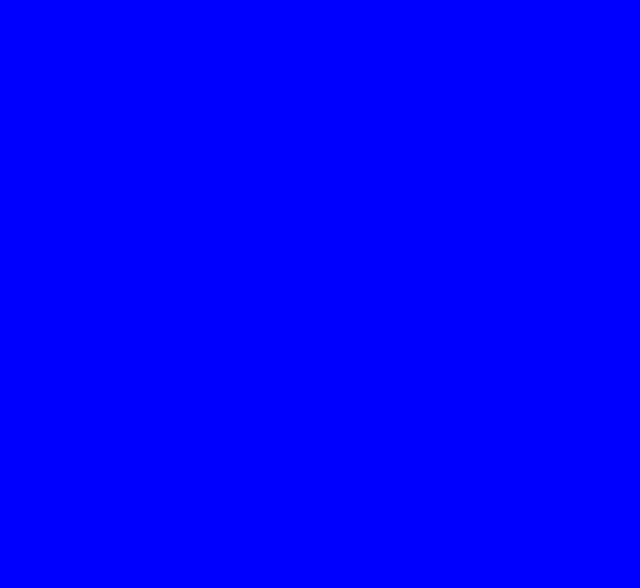
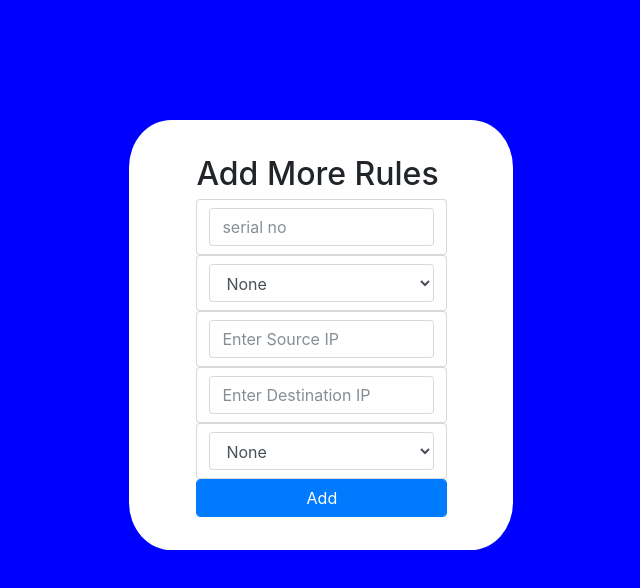
Before and after one commit to akash-karwande/userDashboard, an Angular app: page /dashboard/rules in a window 1280 px wide. Before the commit this address led to /. Shown: the top 588 px of the page, without its empty margins (293-933 px from the left). Built offline with nearby package versions, Linux system fonts and the light colour scheme.

Commit message:
ip validator added

```diff
--- a/src/app/app-routing.module.ts
+++ b/src/app/app-routing.module.ts
@@ -4,12 +4,15 @@ import { DashboardComponent } from './dashboard/dashboard.component';
 import { LogoutComponent } from './logout/logout.component';
 import { LoginComponent } from './login/login.component';
 import { UploadComponent } from './upload/upload.component';
+import { RulesComponent } from './rules/rules.component';
+
 const routes: Routes = [
 
 	{ path: '', component: LoginComponent },
 	{ path: 'dashboard', component: DashboardComponent },
 	{ path: 'logout', component: LogoutComponent},
-	{ path: 'dashboard/upload', component: UploadComponent}
+	{ path: 'dashboard/upload', component: UploadComponent},
+	{ path: 'dashboard/rules', component: RulesComponent}
 ];
 
 @NgModule({
--- a/src/app/app.module.ts
+++ b/src/app/app.module.ts
@@ -10,6 +10,7 @@ import { LoginComponent } from './login/login.component';
 import { LogoutComponent } from './logout/logout.component';
 import { DashboardComponent } from './dashboard/dashboard.component';
 import { UploadComponent } from './upload/upload.component';
+import { RulesComponent } from './rules/rules.component';
 
 @NgModule({
   declarations: [
@@ -17,7 +18,8 @@ import { UploadComponent } from './upload/upload.component';
     LoginComponent,
     LogoutComponent,
     DashboardComponent,
-    UploadComponent
+    UploadComponent,
+    RulesComponent
   ],
   imports: [
     BrowserModule,
--- a/src/app/dashboard/dashboard.component.html
+++ b/src/app/dashboard/dashboard.component.html
@@ -18,7 +18,7 @@
 	<div class="container-fluid">
 	<div class="row one">
 		<div class="col-md-4">
-			<i class="fa fa-plus-square"> Add More Rule</i>
+			<i class="fa fa-plus-square" routerLink="rules"> Add More Rule</i>
 		</div>
 		<div class="col-md-4 center">
 			<p class="red">All Columns Mandatory</p>
@@ -63,9 +63,13 @@
 		</div>
 		<div class="col-md-2">
 			<input class="form-control" type="text" placeholder="Enter Source IP" formControlName="sourceIP">
+				<div *ngIf="dashboardForm.controls['sourceIP'].errors && !dashboardForm.controls['sourceIP'].pristine" class="error-msg"><p class="red">invalid ip</p>
+		        </div>
 		</div>
 		<div class="col-md-2">
 			<input type="text" class="form-control" placeholder="Enter Destination IP" formControlName="destinationIP">
+				<div *ngIf="dashboardForm.controls['destinationIP'].errors && !dashboardForm.controls['destinationIP'].pristine" class="error-msg"><p class="red">invalid ip</p>
+		        </div>
 		</div>
 		<div class="col-md-2">
 			<select class="form-control" formControlName="accessType">
--- a/src/app/dashboard/dashboard.component.ts
+++ b/src/app/dashboard/dashboard.component.ts
@@ -18,8 +18,8 @@ export class DashboardComponent implements OnInit {
 
   	this.dashboardForm = this.fb.group({
             protocol: ['', Validators.compose([Validators.required])],
-            sourceIP: ['', Validators.compose([Validators.required, Validators.pattern('\b\d{1,3}\.\d{1,3}\.\d{1,3}\.\d{1,3}\b')])],
-            destinationIP: ['', Validators.compose([Validators.required, Validators.pattern('\b\d{1,3}\.\d{1,3}\.\d{1,3}\.\d{1,3}\b')])],
+            sourceIP: ['', Validators.compose([Validators.required, Validators.pattern('^((25[0-5]|2[0-4][0-9]|1[0-9][0-9]|[1-9]?[0-9])\.){3}(25[0-5]|2[0-4][0-9]|1[0-9][0-9]|[1-9]?[0-9])$')])],
+            destinationIP: ['', Validators.compose([Validators.required, Validators.pattern('^((25[0-5]|2[0-4][0-9]|1[0-9][0-9]|[1-9]?[0-9])\.){3}(25[0-5]|2[0-4][0-9]|1[0-9][0-9]|[1-9]?[0-9])$')])],
             accessType: ['', Validators.compose([Validators.required])],
             id: ['', Validators.compose([Validators.required])]
   });
--- a/src/app/login/login.component.html
+++ b/src/app/login/login.component.html
@@ -12,7 +12,7 @@
 		     </div>
 		</div>
 		<div class="form-group">
-			<button (click)="onLogin()" [disabled]="!loginForm.valid" routerLink="dashboard" class="btn btn-primary" type="button">Login</button>
+			<button (click)="onLogin()" [disabled]="!loginForm.valid" class="btn btn-primary" type="submit">Login</button>
 		</div>
 	</form>
 </div>
--- a/src/app/login/login.component.ts
+++ b/src/app/login/login.component.ts
@@ -1,5 +1,8 @@
 import { Component, OnInit } from '@angular/core';
 import { FormBuilder, FormGroup, Validators } from '@angular/forms';
+import { Router } from '@angular/router';
+
+
 @Component({
   selector: 'app-login',
   templateUrl: './login.component.html',
@@ -7,8 +10,10 @@ import { FormBuilder, FormGroup, Validators } from '@angular/forms';
 })
 export class LoginComponent implements OnInit {
 	 loginForm: FormGroup;
+   public user:any;
+   public password:any;
 
-  constructor(private fb: FormBuilder) { }
+  constructor(private fb: FormBuilder, private router: Router) { }
 
   ngOnInit() {
 
@@ -17,11 +22,18 @@ export class LoginComponent implements OnInit {
             password: ['', Validators.compose([Validators.required, Validators.minLength(5)])]
   });
 
+    this.user= localStorage.setItem('email', 'ak@gmail.com');
+    this.password= localStorage.setItem('password','qwerty');
+
+
+
 
   }
 
   onLogin() {
-  	localStorage.setItem('userInfo', JSON.stringify(this.loginForm.value));
+    if((localStorage.getItem('email') == this.loginForm.value.email) && (localStorage.getItem('password') == this.loginForm.value.password)){
+      this.router.navigate(['dashboard']);
+    }
   }
 
 
--- /dev/null
+++ b/src/app/rules/rules.component.css
@@ -0,0 +1,13 @@
+.container.col-md-6 {
+	background-color: #fff;
+	position: fixed;
+	top: 15%;
+	left: 33%;
+	padding: 36px 36px 33px 67px;
+	width: 30%;
+	border-radius: 11%;
+}
+.red {
+	color: red;
+	font-size: 12px;
+}
--- /dev/null
+++ b/src/app/rules/rules.component.html
@@ -0,0 +1,37 @@
+<div class="container col-md-6">
+	<h2>Add More Rules</h2>
+	<div class="row col-md-12">
+		<form [formGroup]="dashboardForm">
+			<div class="form-control">
+				<input class="form-control" placeholder="serial no" formControlName="id"/>
+			</div>
+			<div class="form-control">
+				<select class="form-control" formControlName="protocol">
+			  		<option value="" disabled selected>None</option>
+			 	 	<option value="IP">IP</option>
+			  		<option value="TCP">TCP</option>
+			  		<option value="HTTP">HTTP</option>
+				</select>
+			</div>
+			<div class="form-control">
+				<input class="form-control" type="text" placeholder="Enter Source IP" formControlName="sourceIP">
+				<div *ngIf="dashboardForm.controls['sourceIP'].errors && !dashboardForm.controls['sourceIP'].pristine" class="error-msg"><p class="red">invalid ip</p>
+		        </div>
+			</div>
+			<div class="form-control">
+				<input class="form-control" type="text" placeholder="Enter Destination IP" formControlName="destinationIP">
+				<div *ngIf="dashboardForm.controls['destinationIP'].errors && !dashboardForm.controls['destinationIP'].pristine" class="error-msg"><p class="red">invalid ip</p>
+		        </div>
+			</div>
+			<div class="form-control">
+				<select class="form-control" formControlName="accessType">
+			  		<option value="" disabled selected>None</option>
+			  		<option value="Permit">Permit</option>
+			  		<option value="Denied">Denied</option>
+			  		<option value="All">All</option>
+				</select>
+			</div>
+			<button (click)="goBack()" class="btn btn-primary form-control" type="submit">Add</button>
+		</form>
+	</div>
+</div>
--- /dev/null
+++ b/src/app/rules/rules.component.ts
@@ -0,0 +1,33 @@
+import { Component, OnInit } from '@angular/core';
+import { Router } from '@angular/router';
+import { FormBuilder, FormGroup, Validators } from '@angular/forms';
+
+
+@Component({
+  selector: 'app-rules',
+  templateUrl: './rules.component.html',
+  styleUrls: ['./rules.component.css']
+})
+export class RulesComponent implements OnInit {
+	dashboardForm:FormGroup;
+
+  constructor(private router:Router, private fb:FormBuilder) { }
+
+  ngOnInit() {
+
+  	this.dashboardForm = this.fb.group({
+            protocol: ['', Validators.compose([Validators.required])],
+            sourceIP: ['', Validators.compose([Validators.required, Validators.pattern('^((25[0-5]|2[0-4][0-9]|1[0-9][0-9]|[1-9]?[0-9])\.){3}(25[0-5]|2[0-4][0-9]|1[0-9][0-9]|[1-9]?[0-9])$')])],
+            destinationIP: ['', Validators.compose([Validators.required, Validators.pattern('^((25[0-5]|2[0-4][0-9]|1[0-9][0-9]|[1-9]?[0-9])\.){3}(25[0-5]|2[0-4][0-9]|1[0-9][0-9]|[1-9]?[0-9])$')])],
+            accessType: ['', Validators.compose([Validators.required])],
+            id: ['', Validators.compose([Validators.required])]
+  });
+  }
+
+  goBack() {
+
+  	this.router.navigate(['dashboard']);
+
+  }
+
+}
```
Also changed, not shown: 1 other file (tests, documents, lock files or other folders).
